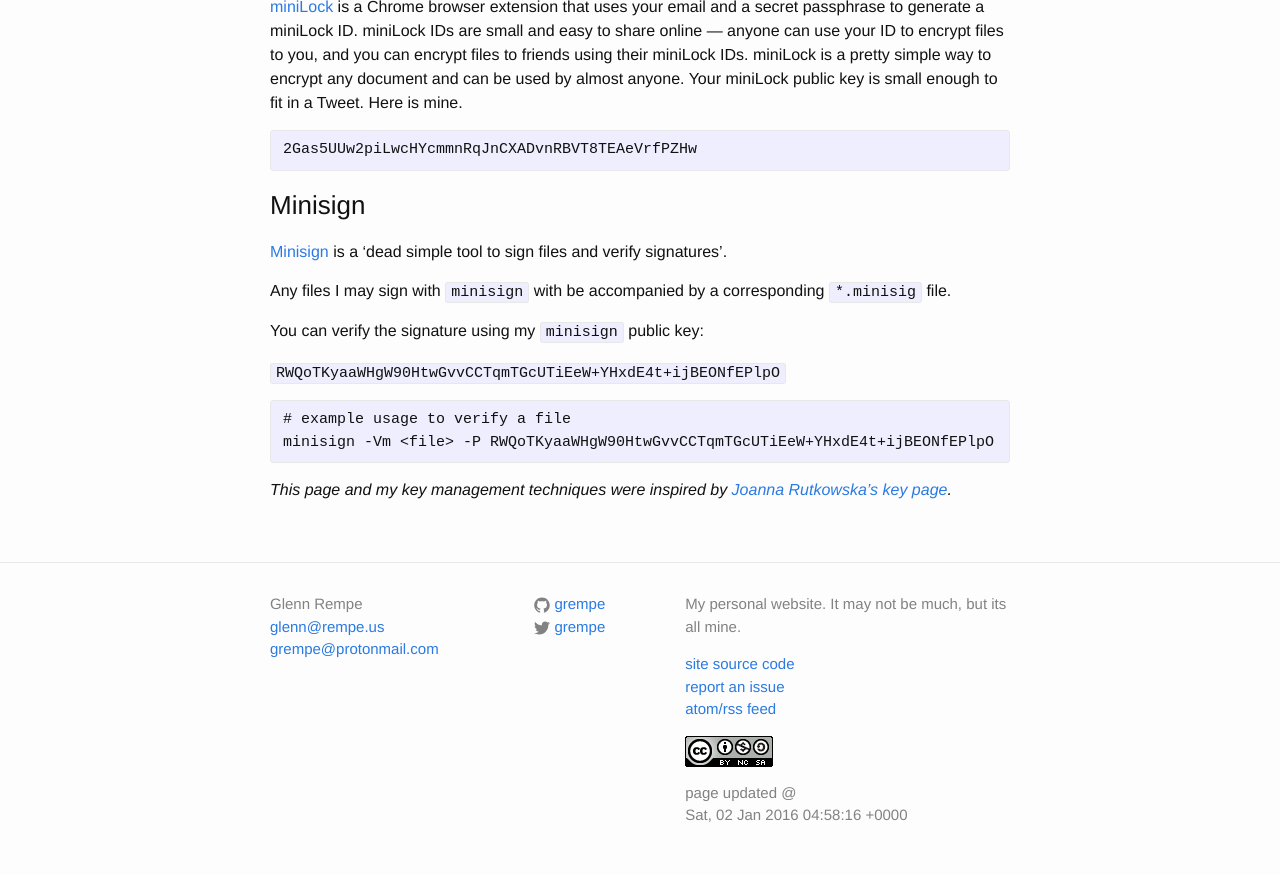
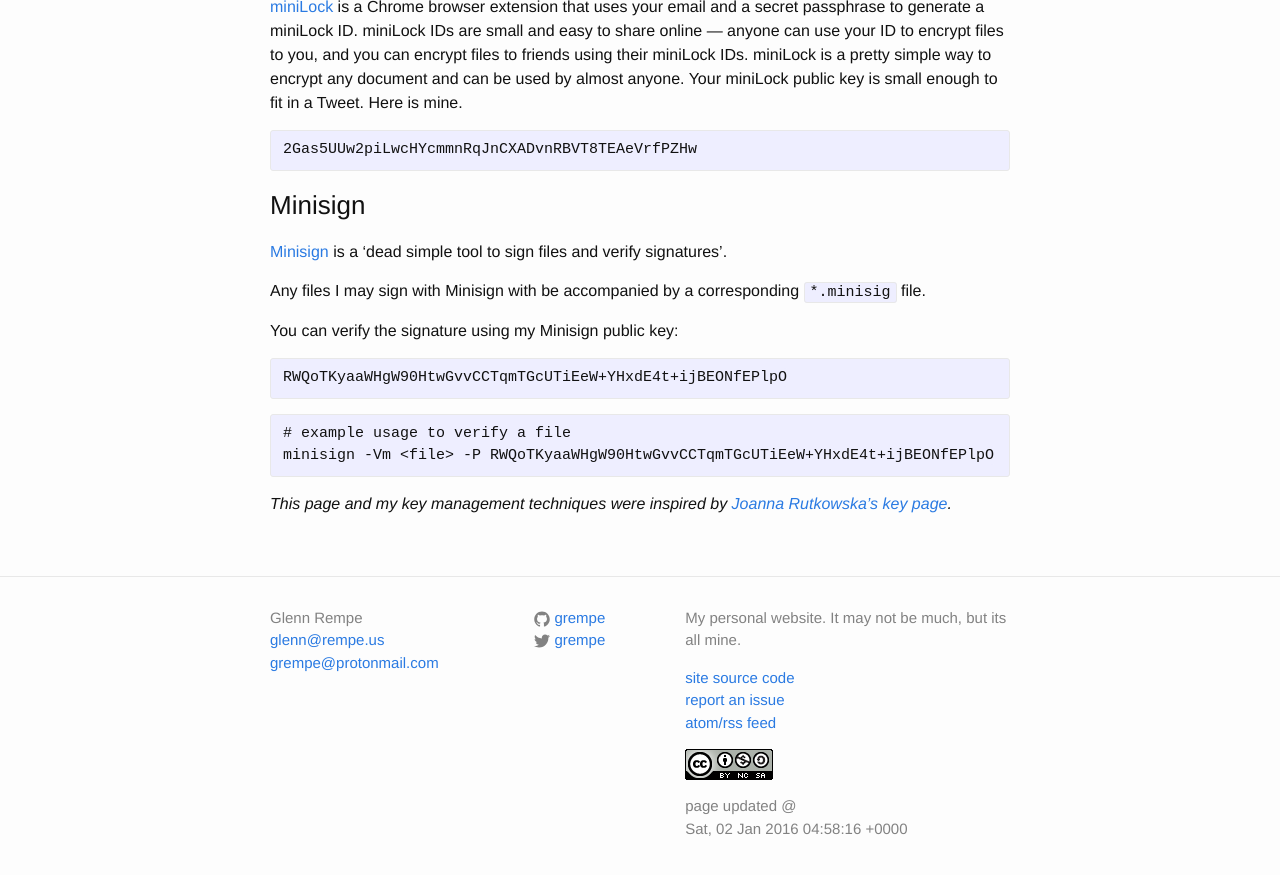
Before and after one commit to grempe/grempe.github.io, a Jekyll site: the page built from keys.md, in a window 1280 px wide and 900 px high, scrolled down 6895 px. Shown: the top 875 px of the window. Built offline with Jekyll 4.4.1, drawn with Linux system fonts in a browser that asks for light colours.

Commit message:
Fix Minisign public key which was breaking layout on mobile

```diff
--- a/keys.md
+++ b/keys.md
@@ -375,12 +375,13 @@
 [Minisign](https://jedisct1.github.io/minisign/){:target="_blank"} is a 'dead
 simple tool to sign files and verify signatures'.
 
-Any files I may sign with `minisign` with be accompanied by
-a corresponding `*.minisig` file.
+Any files I may sign with Minisign with be accompanied by a corresponding `*.minisig` file.
 
-You can verify the signature using my `minisign` public key:
+You can verify the signature using my Minisign public key:
 
-`RWQoTKyaaWHgW90HtwGvvCCTqmTGcUTiEeW+YHxdE4t+ijBEONfEPlpO`
+{% highlight text %}
+RWQoTKyaaWHgW90HtwGvvCCTqmTGcUTiEeW+YHxdE4t+ijBEONfEPlpO
+{% endhighlight %}
 
 {% highlight text %}
 # example usage to verify a file
```
